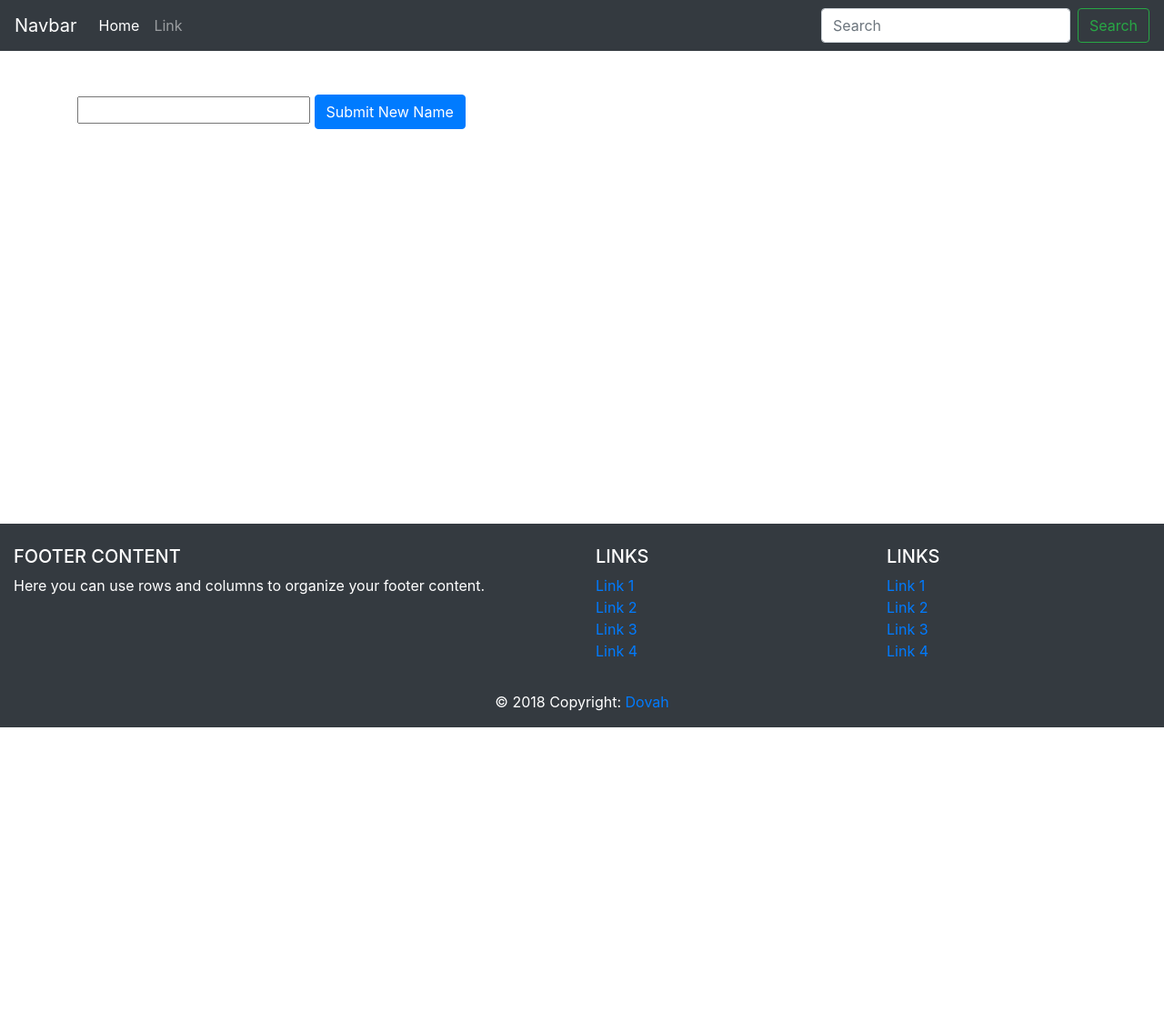
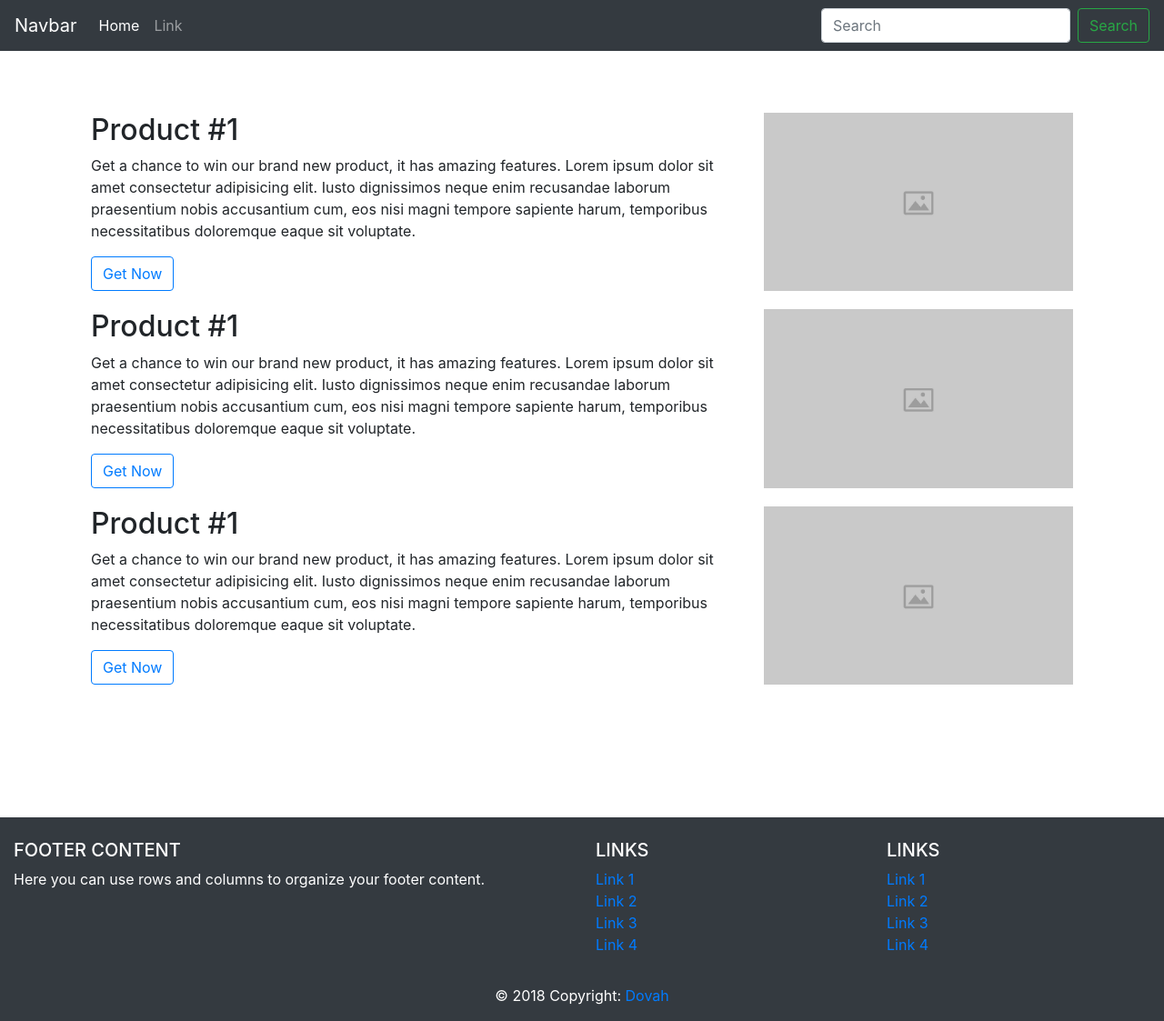
Before and after one commit to gentritbiba/ProjectFlask, a Flask app: page / in a window 1280 px wide. Shown: the whole page at 91% size. Before the commit the page ends 800 px from the top, so only its background shows below. Run offline with Flask 2, Linux system fonts and the light colour scheme; data that the repository does not hold is empty; some libraries are stand-ins or nearby versions.

Commit message:
Register Products, home page first design, register authentication

```diff
--- a/main.py
+++ b/main.py
@@ -1,20 +1,16 @@
+import os
 from flask import Flask, render_template, flash
 from flask_pymongo import PyMongo
-from flask import jsonify , request, redirect, url_for
+from flask import jsonify , request, redirect, url_for , session, json
 from bson.objectid import ObjectId
 from forms import RegistrationForm,LoginForm
+from flask_uploads import UploadSet, configure_uploads, IMAGES, patch_request_class
 mongo = PyMongo()
+basedir = os.path.abspath(os.path.dirname(__file__))
 
-data = [
-  {
-    'name':'test1',
-    'last_name':'test11'
-  },
-  {
-    'name':'test2',
-    'last_name':'test22'
-  }
-]
+
+
+from forms import RegisterProductForm
 
 
 
@@ -28,14 +24,20 @@ def get_my_ip():
 def create_app():
   app = Flask(__name__)
   app.config['SECRET_KEY'] = '85cda92639ad685150b4d89ff3d1b7cc'
+  app.config['UPLOADED_PHOTOS_DEST'] = os.path.join(basedir, 'static/uploads') # you'll need to create a folder named uploads
   app.config.update(
   MONGO_URI='mongodb+srv://admin:testadmin@cluster0-vgyqz.mongodb.net/test?retryWrites=true&w=majority'
   )
   mongo.init_app(app)
 
+
   return app
 
 app=create_app()
+photos = UploadSet('photos', IMAGES)
+configure_uploads(app, photos)
+patch_request_class(app)  # set maximum file size, default is 16MB
+
 
 
 @app.route('/',methods=['GET','POST'])
@@ -65,12 +67,21 @@ def editPost():
 
 @app.route('/register', methods=['GET','POST'])
 def register():
-  form = RegistrationForm()
-  if form.validate_on_submit():
-    mongo.db.users.insert_one({'username': form.username.data,'email' : form.email.data,'password': form.password.data})
-    flash(f'Account created for {form.username.data}!', 'success')
-    return redirect(url_for('index'))
-  return render_template('register.html',title="Register", form=form)
+  # secret = request.args['secret']  # counterpart for url_for()
+  # counterpart for session
+  if session.get('secret') and json.loads(session['secret'] )['secret'] == "SqvEuIGOgE2fhrzuCq5ErQ":
+    print('asd')
+    form = RegisterProductForm()
+    if form.validate_on_submit():
+
+      filename = photos.save(form.photo.data)
+      file_url = photos.url(filename)
+      mongo.db.products.insert_one({'productname': form.productname.data,'description' : form.description.data,'maxEntries': form.maxEntries.data,'photo':file_url})
+      flash(f'Product "{form.productname.data}" created!', 'success')
+      return redirect(url_for('register'))
+    return render_template('register.html',title="Register", form=form)
+  else:
+    return redirect(url_for('login'))
 
 @app.route('/login', methods=['GET','POST'])
 def login():
@@ -78,7 +89,9 @@ def login():
   if form.validate_on_submit():
     if mongo.db.users.find_one({'email':form.email.data, 'password' : form.password.data}):
       flash('You have been logged in!','success')
-      return redirect(url_for('index'))
+      secret = json.dumps({"secret":"SqvEuIGOgE2fhrzuCq5ErQ"})
+      session['secret'] = secret
+      return redirect(url_for('register', secret=secret))
     else:
       flash('Login Unsuccessful. Please check username and password' , 'danger')
   return render_template('login.html',title="Login", form=form)
--- a/static/main.css
+++ b/static/main.css
@@ -1,9 +1,20 @@
 body{
-    margin-bottom: 400px;
+    position: relative;
+    min-height: 100vh;
+    padding-bottom: 350px;
 }
 footer{
     position: absolute;
     bottom: 0;
-    left: 0;
-    width: 100vw !important;
+    width: 100%;
 }
+.product-image img{
+    width: 100%;
+    height: 100%;
+    object-fit: cover;
+    max-height: 300px;
+}
+.product-post{
+    margin-top: 20px;
+    margin-bottom: 20px;
+}
--- a/templates/base.html
+++ b/templates/base.html
@@ -5,15 +5,6 @@
 {% endblock %}
 {% block styles %}
 <style>
-  body{
-    margin-bottom: 400px;
-}
-footer{
-    position: absolute;
-    bottom: 0;
-    left: 0;
-    width: 100vw !important;
-}
 </style>
 <link rel="stylesheet" type="text/css" href="{{ url_for('static',filename='main.css')}}">
 <link rel="stylesheet" href="https://stackpath.bootstrapcdn.com/bootstrap/4.3.1/css/bootstrap.min.css" integrity="sha384-ggOyR0iXCbMQv3Xipma34MD+dH/1fQ784/j6cY/iJTQUOhcWr7x9JvoRxT2MZw1T" crossorigin="anonymous">
--- a/templates/index.html
+++ b/templates/index.html
@@ -1,19 +1,68 @@
+{% extends "base.html" %}
+{% block title %}Home Page{% endblock %}
 
-{% extends "base.html" %}
-{% block title %}First App{% endblock %}
 {% block content %}
-<form action="{{url_for('index')}}" method="POST" class="mb-5 mt-5">
-        <input type="text" name="name">
-        <input name="insert_name" class="btn btn-primary" type="submit" value="Submit New Name">
-</form>
-<form action="{{url_for('editPost')}}" method="POST" class="mt-1 mb-5">
-{%for datas in data %}
-{%if (s!=undefined and s.lower() in datas['user'].lower()) or s==undefined %}
-    <p class="text-left m-2">
-    <span class="mr-2" style="display:inline-block;min-width:20%">{{datas['user']}}</span><input style="min-width:20%" type="text" name="{{datas['_id']}}">
-    <button type="submit" name='update_name' value="{{datas['_id']}}" class="btn btn-warning" style="display:inline-block">Submit Edit</button>
-    <button type="submit" name='delete_name' value="{{datas['_id']}}" class="btn btn-danger" style="display:inline-block">Delete</button></p>
-{%endif%}
-{%endfor%}
-</form>
-{%endblock%}
+
+<div class="container mt-5">
+    <div class="row">
+        <div class="col-12">
+            <div class="row product-post">
+                <div class="col-md-8">
+                    <div class="row">
+                        <div class="col-12">
+                            <h2>Product #1</h2>
+                        </div>
+                    </div>
+                    <div class="row">
+                        <div class="col-12">
+                            <p>Get a chance to win our brand new product, it has amazing features. Lorem ipsum dolor sit amet consectetur adipisicing elit. Iusto dignissimos neque enim recusandae laborum praesentium nobis accusantium cum, eos nisi magni tempore sapiente harum, temporibus necessitatibus doloremque eaque sit voluptate.</p>
+                            <a href="#" class="btn btn-outline-primary">Get Now</a>
+                        </div>
+
+                    </div>
+                </div>
+                <div class="col-md-4 product-image">
+                    <img src="{{url_for('static',filename='content/images/placeholder.jpg')}}">
+                </div>
+            </div>
+            <div class="row product-post">
+                <div class="col-md-8">
+                    <div class="row">
+                        <div class="col-12">
+                            <h2>Product #1</h2>
+                        </div>
+                    </div>
+                    <div class="row">
+                        <div class="col-12">
+                            <p>Get a chance to win our brand new product, it has amazing features. Lorem ipsum dolor sit amet consectetur adipisicing elit. Iusto dignissimos neque enim recusandae laborum praesentium nobis accusantium cum, eos nisi magni tempore sapiente harum, temporibus necessitatibus doloremque eaque sit voluptate.</p>
+                            <a href="#" class="btn btn-outline-primary">Get Now</a>
+                        </div>
+                    </div>
+                </div>
+                <div class="col-md-4 product-image">
+                    <img src="{{url_for('static',filename='content/images/placeholder.jpg')}}">
+                </div>
+            </div>
+            <div class="row product-post">
+                <div class="col-md-8">
+                    <div class="row">
+                        <div class="col-12">
+                            <h2>Product #1</h2>
+                        </div>
+                    </div>
+                    <div class="row">
+                        <div class="col-12">
+                            <p>Get a chance to win our brand new product, it has amazing features. Lorem ipsum dolor sit amet consectetur adipisicing elit. Iusto dignissimos neque enim recusandae laborum praesentium nobis accusantium cum, eos nisi magni tempore sapiente harum, temporibus necessitatibus doloremque eaque sit voluptate.</p>
+                            <a href="#" class="btn btn-outline-primary">Get Now</a>
+                        </div>
+                    </div>
+                </div>
+                <div class="col-md-4 product-image">
+                    <img src="{{url_for('static',filename='content/images/placeholder.jpg')}}">
+                </div>
+            </div>
+        </div>
+    </div>
+</div>
+
+{% endblock %}
```
Also changed, not shown: forms.py (+18 -1 lines), templates/index2.html (added, +19 -0 lines), templates/login.html (+0 -10 lines), templates/register.html (+28 -28 lines), static/content/images/placeholder.jpg (added), static/uploads/Screenshot_4.png (added).
